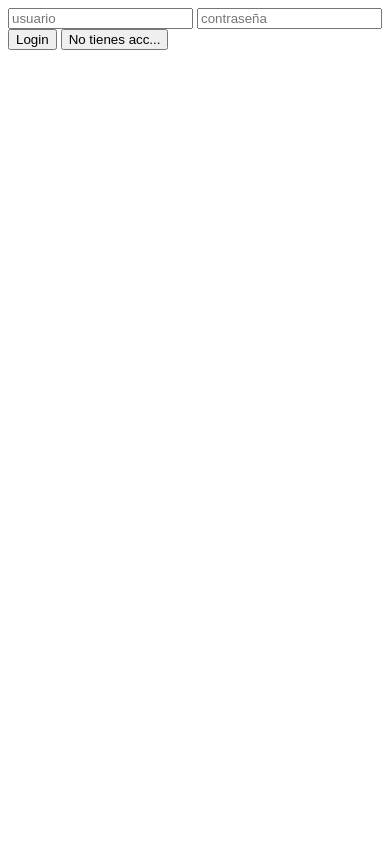
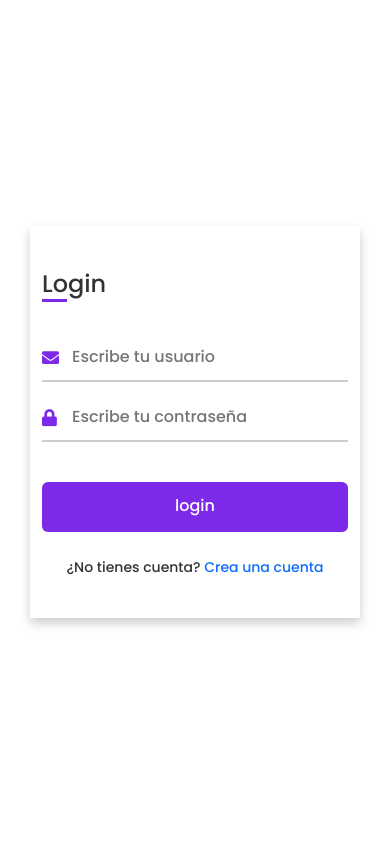
Before and after one commit to Heyissac/store-php, a PHP site: page /login.php in a window 390 px wide. Run offline with PHP 8.4, Linux system fonts and the light colour scheme.

Commit message:
Login and Register
CSS have been added to the following files.

```diff
--- /dev/null
+++ b/cd6/assets/css/login.css
@@ -0,0 +1,216 @@
+/* Google Font Link */
+@import url('https://fonts.googleapis.com/css2?family=Poppins:wght@200;300;400;500;600;700&display=swap');
+*{
+  margin: 0;
+  padding: 0;
+  box-sizing: border-box;
+  font-family: "Poppins" , sans-serif;
+}
+body{
+  min-height: 100vh;
+  display: flex;
+  align-items: center;
+  justify-content: center;
+  background: #7d2ae8;
+  padding: 30px;
+}
+.container{
+  position: relative;
+  max-width: 850px;
+  width: 100%;
+  background: #fff;
+  padding: 40px 30px;
+  box-shadow: 0 5px 10px rgba(0,0,0,0.2);
+  perspective: 2700px;
+}
+.container .cover{
+  position: absolute;
+  top: 0;
+  left: 50%;
+  height: 100%;
+  width: 50%;
+  z-index: 98;
+  transition: all 1s ease;
+  transform-origin: left;
+  transform-style: preserve-3d;
+}
+.container #flip:checked ~ .cover{
+  transform: rotateY(-180deg);
+}
+ .container .cover .front,
+ .container .cover .back{
+  position: absolute;
+  top: 0;
+  left: 0;
+  height: 100%;
+  width: 100%;
+}
+.cover .back{
+  transform: rotateY(180deg);
+  backface-visibility: hidden;
+}
+.container .cover::before,
+.container .cover::after{
+  content: '';
+  position: absolute;
+  height: 100%;
+  width: 100%;
+  background: #7d2ae8;
+  opacity: 0.5;
+  z-index: 12;
+}
+.container .cover::after{
+  opacity: 0.3;
+  transform: rotateY(180deg);
+  backface-visibility: hidden;
+}
+.container .cover img{
+  position: absolute;
+  height: 100%;
+  width: 100%;
+  object-fit: cover;
+  z-index: 10;
+}
+.container .cover .text{
+  position: absolute;
+  z-index: 130;
+  height: 100%;
+  width: 100%;
+  display: flex;
+  flex-direction: column;
+  align-items: center;
+  justify-content: center;
+}
+.cover .text .text-1,
+.cover .text .text-2{
+  font-size: 26px;
+  font-weight: 600;
+  color: #fff;
+  text-align: center;
+}
+.cover .text .text-2{
+  font-size: 15px;
+  font-weight: 500;
+}
+.container .forms{
+  height: 100%;
+  width: 100%;
+  background: #fff;
+}
+.container .form-content{
+  display: flex;
+  align-items: center;
+  justify-content: space-between;
+}
+.form-content .login-form,
+.form-content .signup-form{
+  width: calc(100% / 2 - 25px);
+}
+.forms .form-content .title{
+  position: relative;
+  font-size: 24px;
+  font-weight: 500;
+  color: #333;
+}
+.forms .form-content .title:before{
+  content: '';
+  position: absolute;
+  left: 0;
+  bottom: 0;
+  height: 3px;
+  width: 25px;
+  background: #7d2ae8;
+}
+.forms .signup-form  .title:before{
+  width: 20px;
+}
+.forms .form-content .input-boxes{
+  margin-top: 30px;
+}
+.forms .form-content .input-box{
+  display: flex;
+  align-items: center;
+  height: 50px;
+  width: 100%;
+  margin: 10px 0;
+  position: relative;
+}
+.form-content .input-box input{
+  height: 100%;
+  width: 100%;
+  outline: none;
+  border: none;
+  padding: 0 30px;
+  font-size: 16px;
+  font-weight: 500;
+  border-bottom: 2px solid rgba(0,0,0,0.2);
+  transition: all 0.3s ease;
+}
+.form-content .input-box input:focus,
+.form-content .input-box input:valid{
+  border-color: #7d2ae8;
+}
+.form-content .input-box i{
+  position: absolute;
+  color: #7d2ae8;
+  font-size: 17px;
+}
+.forms .form-content .text{
+  font-size: 14px;
+  font-weight: 500;
+  color: #333;
+}
+.forms .form-content .text a{
+  text-decoration: none;
+}
+.forms .form-content .text a:hover{
+  text-decoration: underline;
+}
+.forms .form-content .button{
+  color: #fff;
+  margin-top: 40px;
+}
+.forms .form-content .button input{
+  color: #fff;
+  background: #7d2ae8;
+  border-radius: 6px;
+  padding: 0;
+  cursor: pointer;
+  transition: all 0.4s ease;
+}
+.forms .form-content .button input:hover{
+  background: #5b13b9;
+}
+.forms .form-content label{
+  color: #5b13b9;
+  cursor: pointer;
+}
+.forms .form-content label:hover{
+  text-decoration: underline;
+}
+.forms .form-content .login-text,
+.forms .form-content .sign-up-text{
+  text-align: center;
+  margin-top: 25px;
+}
+.container #flip{
+  display: none;
+}
+@media (max-width: 730px) {
+  .container .cover{
+    display: none;
+  }
+  .form-content .login-form,
+  .form-content .signup-form{
+    width: 100%;
+  }
+  .form-content .signup-form{
+    display: none;
+  }
+  .container #flip:checked ~ .forms .signup-form{
+    display: block;
+  }
+  .container #flip:checked ~ .forms .login-form{
+    display: none;
+  }
+}
--- a/cd6/login.php
+++ b/cd6/login.php
@@ -39,19 +39,63 @@ if (isset($_POST['register'])) {
 ?>
 
 <!DOCTYPE html>
+<html lang="en" dir="ltr">
 
 <head>
-    <title>Login</title>
+    <meta charset="UTF-8">
+    <title> Login </title>
+    <link rel="stylesheet" href="assets/css/login.css">
+    <link href="https://cdn.jsdelivr.net/npm/bootstrap@5.3.2/dist/css/bootstrap.min.css" rel="stylesheet"
+        integrity="sha384-T3c6CoIi6uLrA9TneNEoa7RxnatzjcDSCmG1MXxSR1GAsXEV/Dwwykc2MPK8M2HN" crossorigin="anonymous">
+    <!-- Fontawesome CDN Link -->
+    <link rel="stylesheet" href="https://cdnjs.cloudflare.com/ajax/libs/font-awesome/5.15.3/css/all.min.css">
+    <meta name="viewport" content="width=device-width, initial-scale=1.0">
 </head>
 
 <body>
-    <form method="POST">
-        <input type="text" name="username" placeholder="usuario"></input>
-        <input type="password" name="password" placeholder="contraseña"></input>
-        <button type="submit" name="login">Login</button>
-        <button type="submit" name="register">No tienes acc...</button>
-
-    </form>
+    <div class="container">
+        <input type="checkbox" id="flip">
+        <div class="cover">
+            <div class="front">
+                <img src="assets/images/login.png" alt="">
+                <div class="text">
+                    <span class="text-1">Cada amigo nuevo es <br> una nueva aventura</span>
+                    <span class="text-2">Vamos a conectarnos</span>
+                </div>
+            </div>
+            <div class="back">
+                <div class="text">
+                    <span class="text-1">Complete miles of journey <br> with one step</span>
+                    <span class="text-2">Let's get started</span>
+                </div>
+            </div>
+        </div>
+        <div class="forms">
+            <div class="form-content">
+                <div class="login-form">
+                    <div class="title">Login</div>
+                    <form method="POST">
+                        <div class="input-boxes">
+                            <div class="input-box">
+                                <i class="fas fa-envelope"></i>
+                                <input name="username" type="text" placeholder="Escribe tu usuario" required>
+                            </div>
+                            <div class="input-box">
+                                <i class="fas fa-lock"></i>
+                                <input name="password" type="password" placeholder="Escribe tu contraseña" required>
+                            </div>
+                            <!-- <div class="text"><a href="#">Forgot password?</a></div> -->
+                            <div class="button input-box">
+                                <input type="submit" name="login" value="login">
+                            </div>
+                            <div class="text sign-up-text">¿No tienes cuenta? <a href="register.php">Crea una cuenta</a>
+                            </div>
+                        </div>
+                    </form>
+                </div>
+            </div>
+        </div>
+    </div>
 </body>
 
 </html>
```
Also changed, not shown: cd6/register.php (+56 -11 lines), cd6/assets/images/register.jpg (added), 1 other file.
